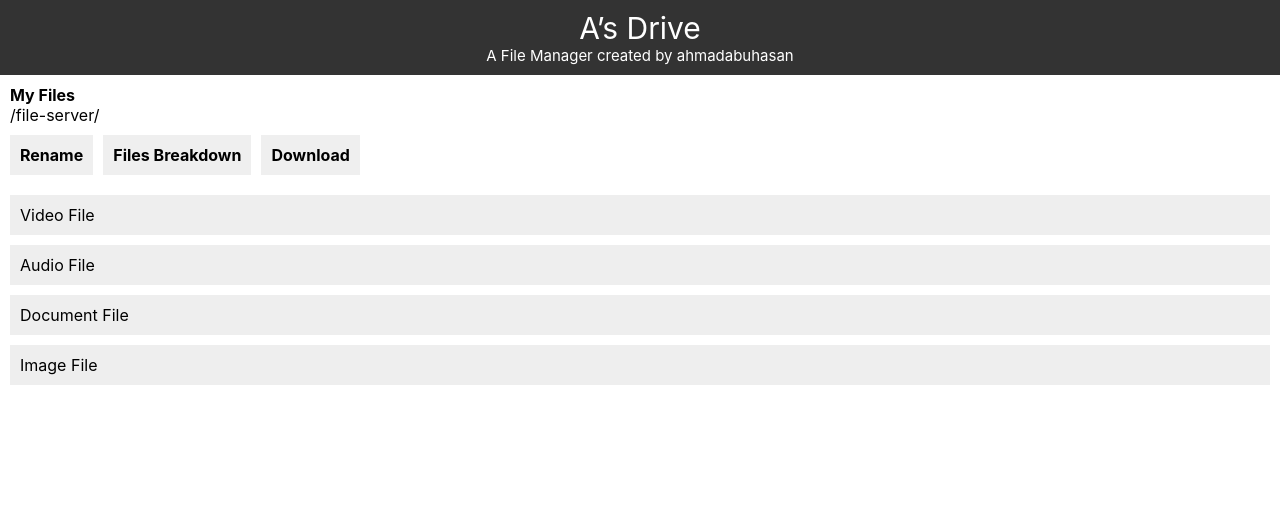
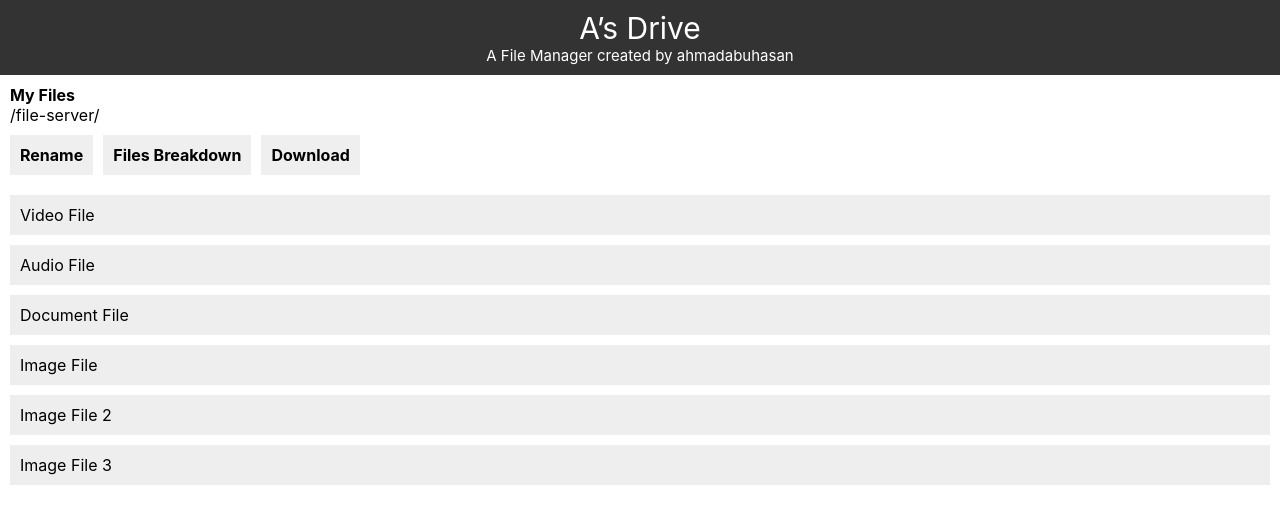
Before and after one commit to eby8zevin/StackUp, a React (Create React App) app in the folder multimedia-app/: page / in a window 1280 px wide. Shown: the top 524 px of the page. Built offline with nearby package versions, Linux system fonts and the light colour scheme.

Commit message:
Add data image

```diff
--- a/multimedia-app/src/data.js
+++ b/multimedia-app/src/data.js
@@ -23,4 +23,16 @@ export const data = [
     type: "image",
     path: "/file-server/image.png",
   },
+  {
+    id: 5,
+    name: "Image File 2",
+    type: "image",
+    path: "/file-server/image2.png",
+  },
+  {
+    id: 6,
+    name: "Image File 3",
+    type: "image",
+    path: "/file-server/image3.png",
+  },
 ];
```
